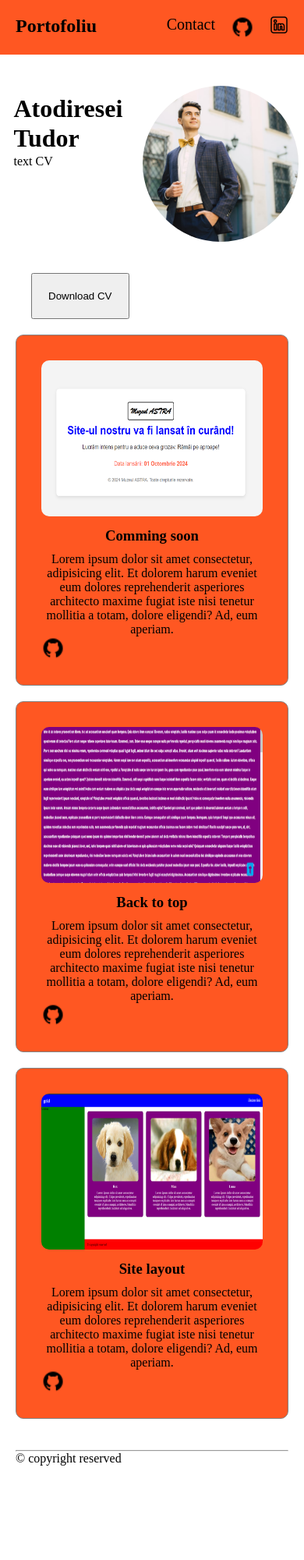
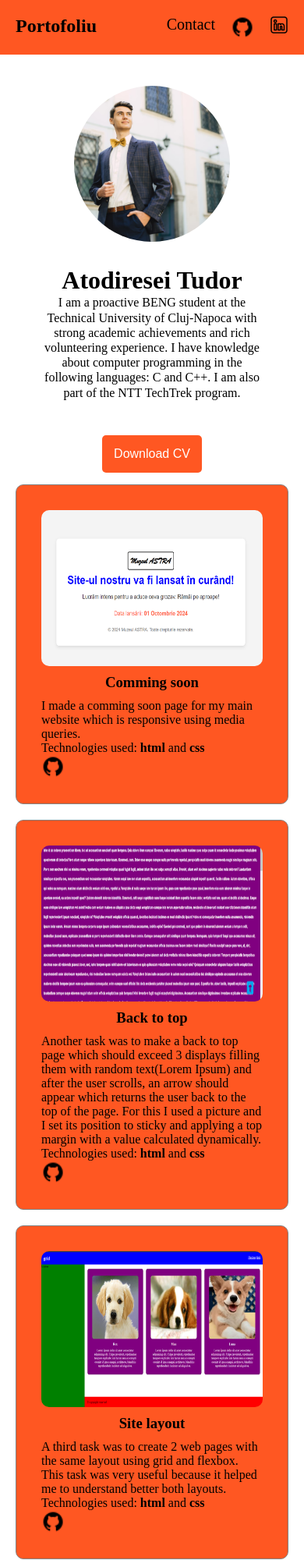
Before and after one commit to Tudor-debug819/portofolio, a plain HTML site: page index.html in a window 390 px wide. Shown: the top 2000 px of the page at 78% size. Before the commit the page ends 1899 px from the top, so only its background shows below. Drawn offline with Linux system fonts and the light colour scheme.

Commit message:
task done

```diff
--- a/index.html
+++ b/index.html
@@ -1,11 +1,10 @@
 <!DOCTYPE html>
 <html lang="en">
-
   <head>
-    <meta charset="UTF-8">
-    <meta name="viewport" content="width=device-width, initial-scale=1.0">
+    <meta charset="UTF-8" />
+    <meta name="viewport" content="width=device-width, initial-scale=1.0" />
     <title>Portofoliu</title>
-    <link rel="stylesheet" href="style.css">
+    <link rel="stylesheet" href="style.css" />
   </head>
 
   <body>
@@ -15,72 +14,100 @@
       </div>
       <div class="nav-links">
         <a href="Contact.html" id="contact-link">Contact</a>
-            <a href="https://github.com/Tudor-debug819" target="_blank"><img id="github-icon" src="imagini/icons8-github-24.png"></a>
-            <a href="https://www.linkedin.com/feed/" target="_blank"><img id="linkedin-icon" src="imagini/icons8-linkedin-24.png"></a>
+        <a href="https://github.com/Tudor-debug819" target="_blank"
+          ><img id="github-icon" src="imagini/icons8-github-24.png"
+        /></a>
+        <a href="https://www.linkedin.com/feed/" target="_blank"
+          ><img id="linkedin-icon" src="imagini/icons8-linkedin-24.png"
+        /></a>
       </div>
     </nav>
 
     <main>
       <div class="introduction">
-
-            <img id="poza-inceput" src="imagini/PozaPortofoliu.jpeg" width="200" height="200">
+        <img
+          id="poza-inceput"
+          src="imagini/PozaPortofoliu.jpeg"
+          width="200"
+          height="200"
+        />
         <div class="text">
           <h1>Atodiresei Tudor</h1>
-                <p>text CV
+          <p>
+            I am a proactive BENG student at the Technical University of
+            Cluj-Napoca with strong academic achievements and rich volunteering
+            experience. I have knowledge about computer programming in the
+            following languages: C and C++. I am also part of the NTT TechTrek
+            program.
           </p>
         </div>
-
       </div>
 
+      <a href="CV(EN) final .pdf" download>
         <button>Download CV</button>
+      </a>
 
       <div class="container">
         <div class="card">
-                <img src="imagini/coming-soon-photo.png" width="200" height="200">
+          <img src="imagini/coming-soon-photo.png" width="200" height="200" />
           <div class="card-content">
             <h3>Comming soon</h3>
-                    <p>Lorem ipsum dolor sit amet consectetur, adipisicing elit. Et dolorem harum eveniet eum dolores
-                        reprehenderit asperiores architecto maxime fugiat iste nisi tenetur mollitia a totam, dolore
-                        eligendi? Ad, eum aperiam.</p>
+            <p>
+              I made a comming soon page for my main website which is responsive
+              using media queries.
+            </p>
+            <p>
+              Technologies used:<strong> html</strong> and <strong>css</strong>
+            </p>
           </div>
-                <a href="https://github.com/Tudor-debug819/comingsoon" target="_blank"><img id="github-icon"
-                        src="imagini/icons8-github-24.png"></a>
+          <a href="https://github.com/Tudor-debug819/comingsoon" target="_blank"
+            ><img id="github-icon" src="imagini/icons8-github-24.png"
+          /></a>
         </div>
 
         <div class="card">
-                <img src="imagini/back-to-top-photo.png" width="200" height="200">
+          <img src="imagini/back-to-top-photo.png" width="200" height="200" />
           <div class="card-content">
             <h3>Back to top</h3>
-                    <p>Lorem ipsum dolor sit amet consectetur, adipisicing elit. Et dolorem harum eveniet eum dolores
-                        reprehenderit asperiores architecto maxime fugiat iste nisi tenetur mollitia a totam, dolore
-                        eligendi? Ad, eum aperiam.</p>
+            <p>
+              Another task was to make a back to top page which should exceed 3
+              displays filling them with random text(Lorem Ipsum) and after the
+              user scrolls, an arrow should appear which returns the user back
+              to the top of the page. For this I used a picture and I set its
+              position to sticky and applying a top margin with a value
+              calculated dynamically.
+            </p>
+            <p>
+              Technologies used:<strong> html</strong> and <strong>css</strong>
+            </p>
           </div>
-                <a href="https://github.com/Tudor-debug819/backtotop" target="_blank"><img id="github-icon"
-                        src="imagini/icons8-github-24.png"></a>
+          <a href="https://github.com/Tudor-debug819/backtotop" target="_blank"
+            ><img id="github-icon" src="imagini/icons8-github-24.png"
+          /></a>
         </div>
         <div class="card">
-                <img src="imagini/site-layout-photo.png" width="200" height="200">
+          <img src="imagini/site-layout-photo.png" width="200" height="200" />
           <div class="card-content">
             <h3>Site layout</h3>
-                    <p>Lorem ipsum dolor sit amet consectetur, adipisicing elit. Et dolorem harum eveniet eum dolores
-                        reprehenderit asperiores architecto maxime fugiat iste nisi tenetur mollitia a totam, dolore
-                        eligendi? Ad, eum aperiam.</p>
+            <p>
+              A third task was to create 2 web pages with the same layout using
+              grid and flexbox. This task was very useful because it helped me
+              to understand better both layouts.
+            </p>
+            <p>
+              Technologies used:<strong> html</strong> and <strong>css</strong>
+            </p>
           </div>
-                <a href="https://github.com/Tudor-debug819/siteLayout" target="_blank"><img id="github-icon"
-                        src="imagini/icons8-github-24.png"></a>
-
+          <a href="https://github.com/Tudor-debug819/siteLayout" target="_blank"
+            ><img id="github-icon" src="imagini/icons8-github-24.png"
+          /></a>
         </div>
-
       </div>
-
-
     </main>
 
     <footer>
-        <hr>
+      <hr />
       &copy; copyright reserved
     </footer>
-
   </body>
-
 </html>
--- a/style.css
+++ b/style.css
@@ -15,6 +15,9 @@ nav {
     display: flex;
     padding: 20px;
     background-color: #FF5722;
+    position: sticky;
+    top: 0;
+    z-index: 1;
 }
 
 .nav-heading {
@@ -49,16 +52,22 @@ main {
 }
 
 button {
-    display: flex;
-    padding: 20px;
-    margin: 20px;
+    display: block;
+    margin: 15px auto;
+    padding: 15px;
+    background-color: #ff5722;
+    border: none;
+    border-radius: 5px;
+    color: #fff;
+    font-size: 1em;
+    cursor: pointer;
 }
 
 .text {
     padding: 10px;
     line-height: 1.2;
     font-size: 16px;
-    text-align: justify;
+    text-align: center;
     width: 50%;
 }
 
@@ -77,7 +86,11 @@ button {
     text-align: center;
     width: 300px;
     flex: 1 1 300px;
+    display: flex;
+    flex-direction: column;
+    justify-content: space-between;
 }
+
 
 .card img {
     width: 100%;
@@ -91,11 +104,9 @@ button {
 
 .card p {
     color: black;
+    text-align: left;
 }
 
-footer {
-    padding: 20px;
-}
 
 #github-icon {
     display: flex;
@@ -106,9 +117,11 @@ footer {
     transform: scale(1.1);
 }
 
+footer {
+    padding: 20px;
+}
+
 #poza-inceput {
-    width: 200px;
-    height: 200px;
     border-radius: 50%;
     object-fit: cover;
     /* Ensures the image fits properly inside the round shape */
@@ -117,3 +130,15 @@ footer {
 #linkedin-icon:hover {
     transform: scale(1.1);
 }
+
+@media only screen and (max-width: 768px) {
+    .introduction {
+        flex-direction: column;
+        align-items: center;
+    }
+
+    .text {
+        width: 100%;
+        text-align: center;
+    }
+}
```
Also changed, not shown: 1 other file. Lines whose indentation alone changed are shown as unchanged.
